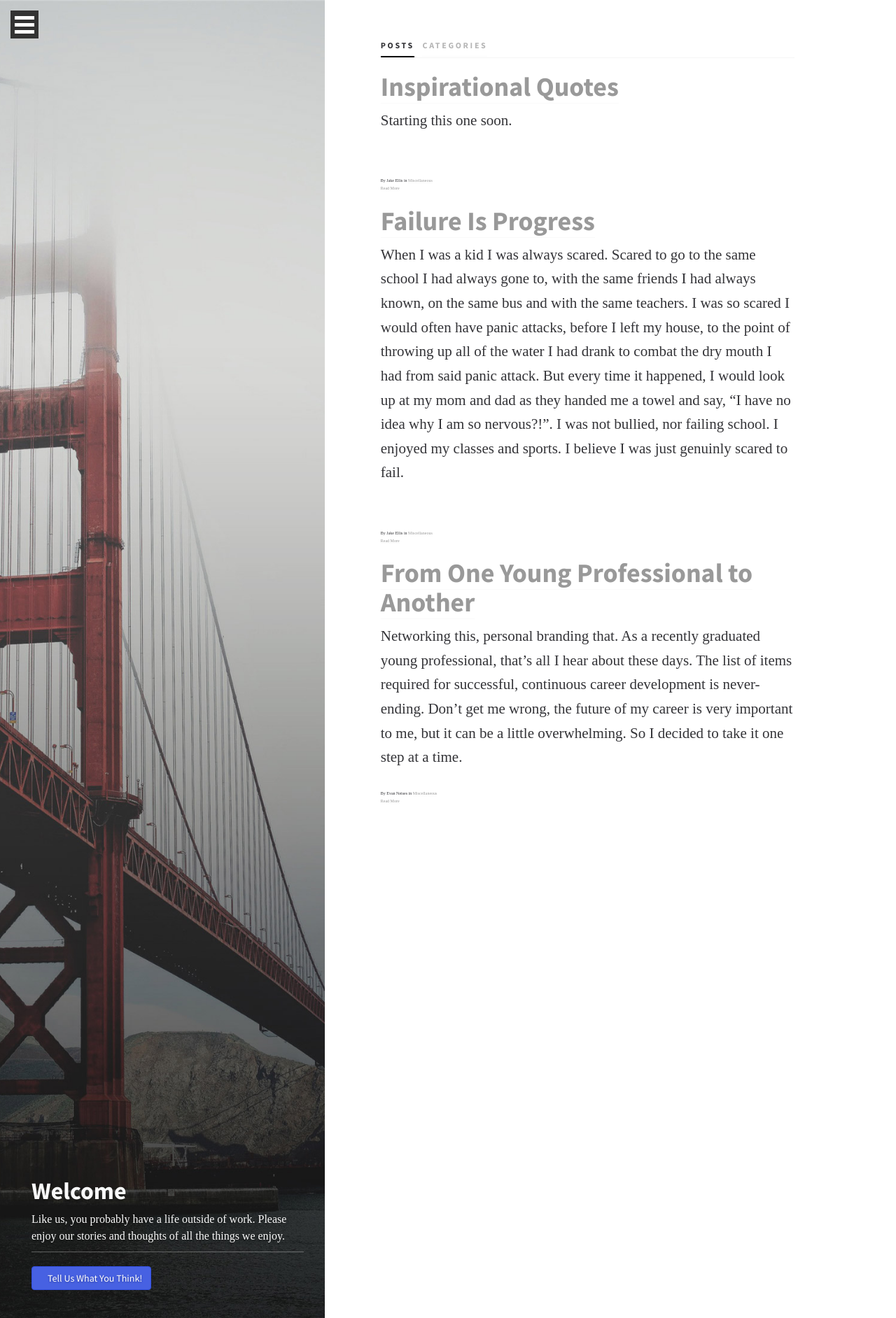
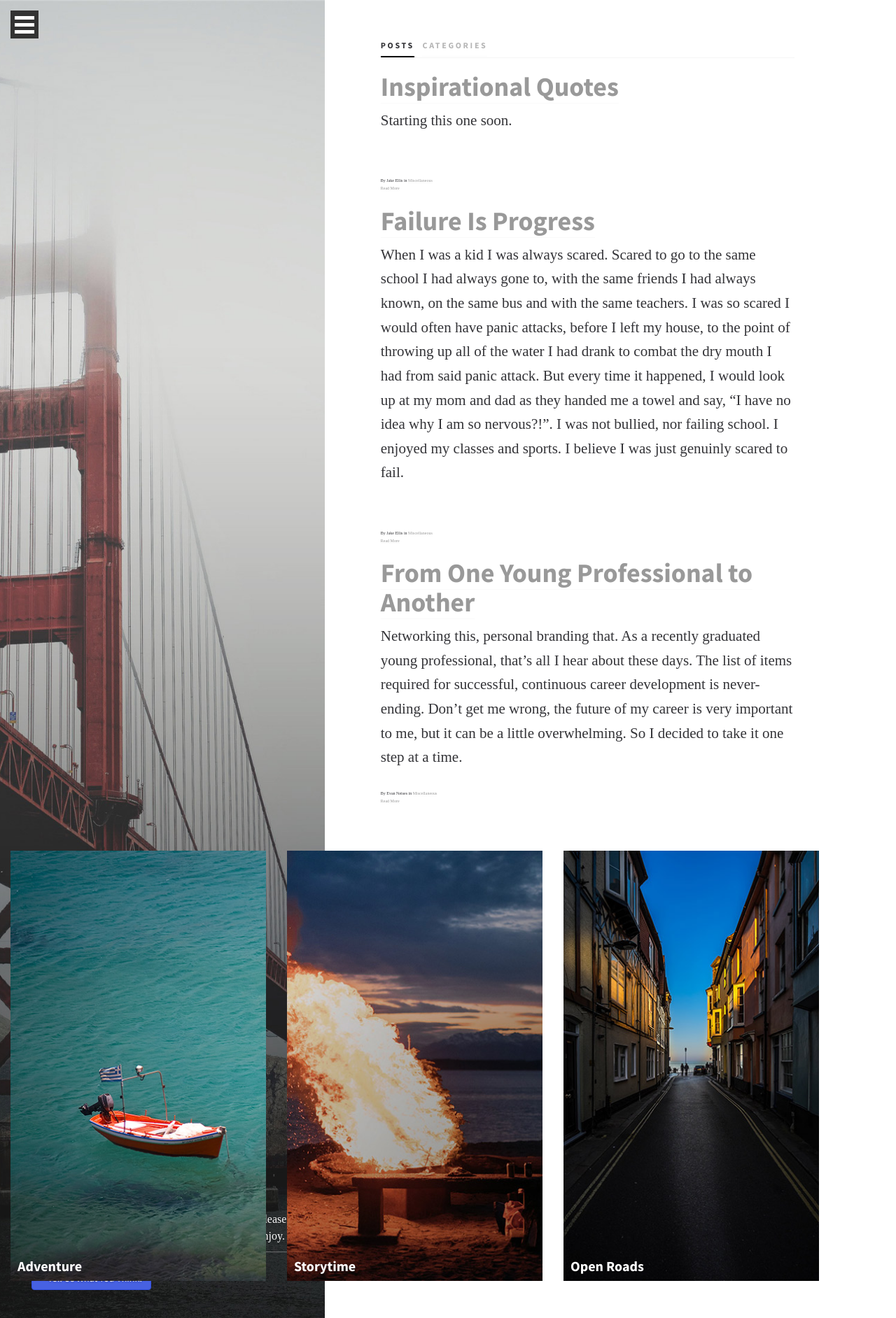
Before and after one commit to EJBlog/EJBlog.github.io, a Jekyll site: the page built from index.html, in a window 1280 px wide. Shown: the whole page at 70% size. Built offline with Jekyll 4.4.1, drawn with Linux system fonts in a browser that asks for light colours; nearby versions of some CDN libraries; some web fonts are replaced.

Commit message:
Update default.html

```diff
--- a/_layouts/default.html
+++ b/_layouts/default.html
@@ -126,6 +126,23 @@
                     <!-- Home page posts -->
 
 <!-- Start Categories Tab info -->
+		<section class="row home-page-categories animated fadeIn">
+
+                        <div class="category-preview col-xs-6 col-sm-4 ">
+                            <h2>Adventure</h2>
+                            <a href="category.html"><img src="img/cover-4.jpg" alt="category-image"></a>
+                        </div>
+
+                        <div class="category-preview col-xs-6 col-sm-4 ">
+                            <h2>Storytime</h2>
+                            <a href="category.html"><img src="img/cover-6.jpg" alt="category-image"></a>
+                        </div>
+
+                        <div class="category-preview col-xs-6 col-sm-4 ">
+                            <h2>Open Roads</h2>
+                             <a href="category.html"><img src="img/cover-9.jpg" alt="category-image"></a>
+                        </div>
+                    </section>
                     <div class="home-page-categories hide animated fadeIn ">
                         <div class="category row">
                         <!--Changed/added categories to fit our activities. Feel free to modify -Evan -->
```
